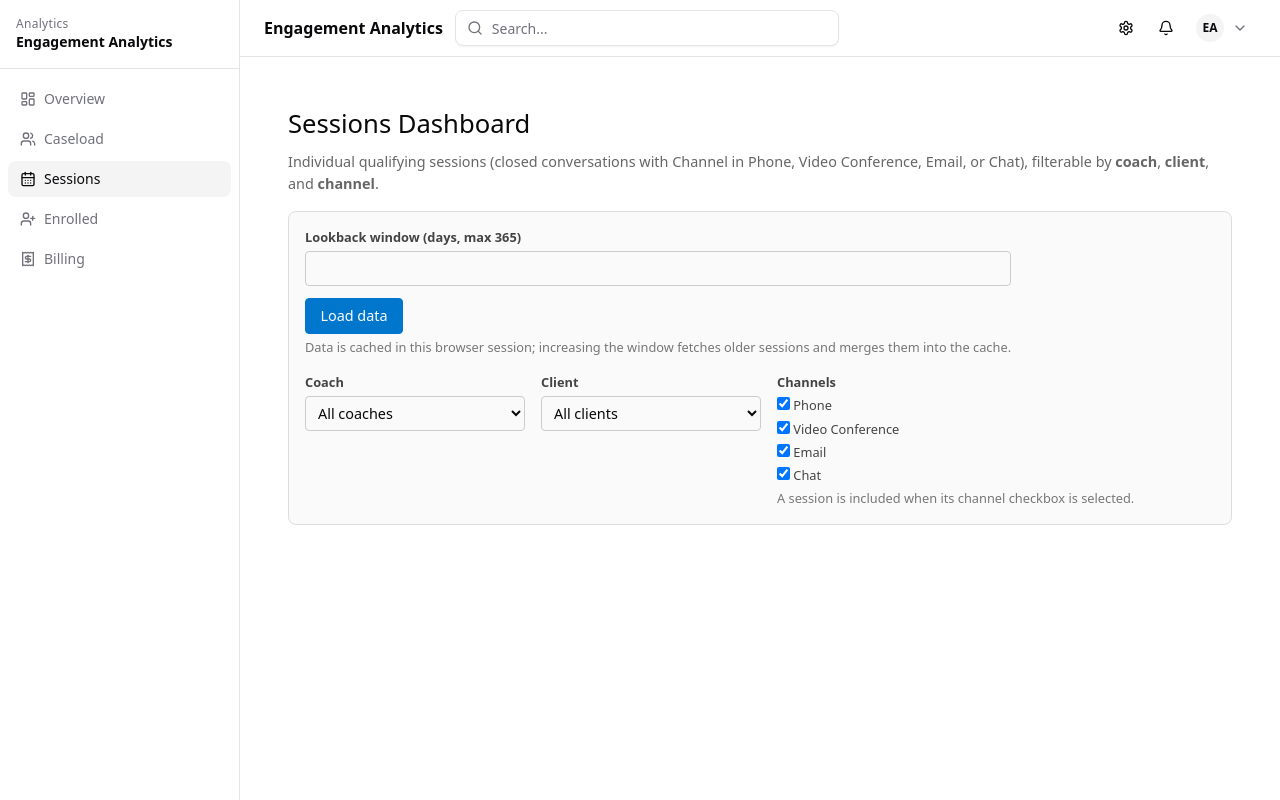
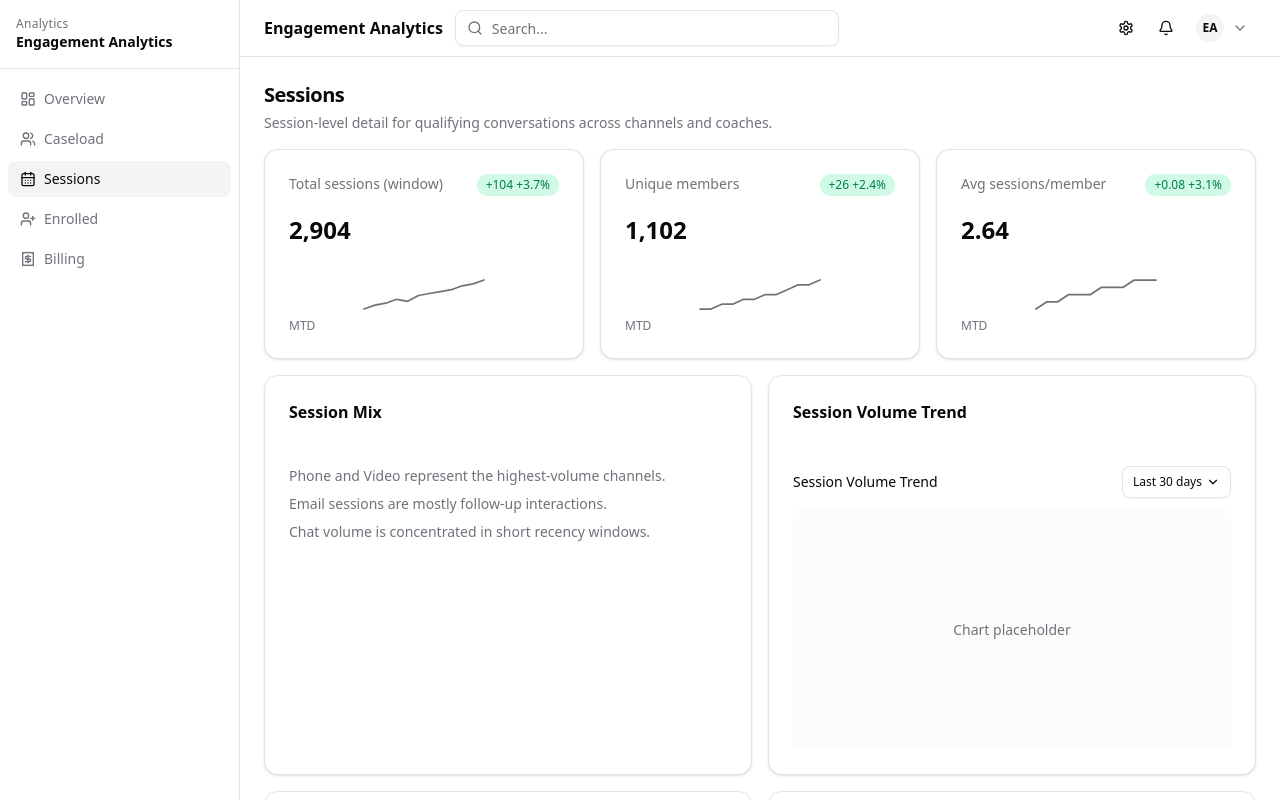
Before and after one commit to k-coyle/intercom-svelte-app, a SvelteKit app: page /engagement/sessions in a window 1280 px wide. Shown: the top 800 px of the page. Built offline with nearby package versions, Linux system fonts and the light colour scheme.

Commit message:
feat(ui): wire sessions route to report canvas

```diff
--- a/src/routes/engagement/sessions/+page.svelte
+++ b/src/routes/engagement/sessions/+page.svelte
@@ -13,6 +13,7 @@
     formatUnixDate,
     parseLookbackDays
   } from '$lib/client/report-utils';
+  import ReportCanvas from '$lib/components/report/ReportCanvas.svelte';
 
   type SessionChannel = 'Phone' | 'Video Conference' | 'Email' | 'Chat';
 
@@ -322,238 +323,4 @@
   });
 </script>
 
-<style>
-  .page {
-    padding: 1.5rem;
-    max-width: 1200px;
-    margin: 0 auto;
-    font-family: system-ui, -apple-system, BlinkMacSystemFont, 'Segoe UI', sans-serif;
-  }
-
-  h1 {
-    font-size: 1.6rem;
-    margin-bottom: 0.5rem;
-  }
-
-  .subtitle {
-    color: #666;
-    font-size: 0.9rem;
-    margin-bottom: 1rem;
-  }
-
-  .filters {
-    display: flex;
-    flex-wrap: wrap;
-    gap: 1rem;
-    padding: 1rem;
-    margin-bottom: 1.5rem;
-    border-radius: 0.5rem;
-    border: 1px solid #ddd;
-    background: #fafafa;
-  }
-
-  .filter-group {
-    display: flex;
-    flex-direction: column;
-    gap: 0.25rem;
-    min-width: 220px;
-  }
-
-  .filter-group label {
-    font-size: 0.8rem;
-    font-weight: 600;
-    color: #444;
-  }
-
-  select,
-  input[type='number'] {
-    padding: 0.35rem 0.5rem;
-    border-radius: 0.25rem;
-    border: 1px solid #ccc;
-    font-size: 0.9rem;
-  }
-
-  .channel-checkboxes {
-    display: flex;
-    flex-direction: column;
-    gap: 0.25rem;
-  }
-
-  .channel-checkboxes label {
-    font-weight: 400;
-  }
-
-  button.reload {
-    margin-top: 0.5rem;
-    align-self: flex-start;
-    padding: 0.4rem 0.9rem;
-    border-radius: 0.25rem;
-    border: 1px solid #0077cc;
-    background: #0077cc;
-    color: white;
-    font-size: 0.9rem;
-    cursor: pointer;
-  }
-
-  button.reload:disabled {
-    opacity: 0.5;
-    cursor: default;
-  }
-
-  .error {
-    color: #b00020;
-    margin-bottom: 1rem;
-  }
-
-  .muted {
-    color: #777;
-    font-size: 0.8rem;
-  }
-
-  table {
-    width: 100%;
-    border-collapse: collapse;
-    margin-bottom: 1.5rem;
-    font-size: 0.9rem;
-  }
-
-  th,
-  td {
-    padding: 0.5rem 0.6rem;
-    border: 1px solid #ddd;
-    text-align: left;
-    vertical-align: top;
-  }
-
-  thead {
-    background: #f3f3f3;
-  }
-
-  .pill {
-    display: inline-block;
-    padding: 0.1rem 0.35rem;
-    border-radius: 999px;
-    background: #eee;
-    font-size: 0.75rem;
-    margin-right: 0.25rem;
-    margin-bottom: 0.1rem;
-    white-space: nowrap;
-  }
-</style>
-
-<div class="page">
-  <h1>Sessions Dashboard</h1>
-  <div class="subtitle">
-    Individual qualifying sessions (closed conversations with Channel in Phone, Video Conference,
-    Email, or Chat), filterable by <strong>coach</strong>, <strong>client</strong>, and
-    <strong>channel</strong>.
-  </div>
-
-  {#if error}
-    <div class="error">Error: {error}</div>
-  {/if}
-
-  <div class="filters">
-    <div class="filter-group">
-      <label for="lookback">Lookback window (days, max 365)</label>
-      <input
-        id="lookback"
-        type="number"
-        min="1"
-        max={MAX_LOOKBACK_DAYS}
-        bind:value={selectedLookbackDays}
-      />
-      <button class="reload" on:click={loadReport} disabled={loading}>
-        {#if loading}
-          Loading…
-        {:else if report}
-          Reload data
-        {:else}
-          Load data
-        {/if}
-      </button>
-      {#if progressText}
-        <div class="muted">{progressText}</div>
-      {:else}
-        <div class="muted">
-          Data is cached in this browser session; increasing the window fetches older sessions and
-          merges them into the cache.
-        </div>
-      {/if}
-    </div>
-
-    <div class="filter-group">
-      <label for="coach">Coach</label>
-      <select id="coach" bind:value={selectedCoachId}>
-        <option value="">All coaches</option>
-        {#each uniqueCoaches as coach}
-          <option value={coach.id}>{coach.name} ({coach.id})</option>
-        {/each}
-      </select>
-    </div>
-
-    <div class="filter-group">
-      <label for="client">Client</label>
-      <select id="client" bind:value={selectedClient}>
-        <option value="">All clients</option>
-        {#each uniqueClients as c}
-          <option value={c}>{c}</option>
-        {/each}
-      </select>
-    </div>
-
-    <div class="filter-group">
-      <label>Channels</label>
-      <div class="channel-checkboxes">
-        {#each allChannels as ch}
-          <label>
-            <input type="checkbox" bind:checked={selectedChannels[ch]} />
-            {ch}
-          </label>
-        {/each}
-      </div>
-      <div class="muted">A session is included when its channel checkbox is selected.</div>
-    </div>
-  </div>
-
-  {#if loading && !report}
-    <p>Loading sessions…</p>
-  {:else if report}
-    <div class="muted" style="margin-bottom: 0.75rem;">
-      Generated at {new Date(report.generatedAt).toLocaleString()} · Cached lookback = {report.lookbackDays} days ·
-      Sessions cached: {report.summary.totalSessions} · Unique members: {report.summary.uniqueMembers}
-    </div>
-
-    <table>
-      <thead>
-        <tr>
-          <th>Date</th>
-          <th>Channel</th>
-          <th>Coach</th>
-          <th>Member</th>
-          <th>Client</th>
-          <th>Days since</th>
-        </tr>
-      </thead>
-      <tbody>
-        {#each filteredSessions.slice(0, 2000) as s}
-          <tr>
-            <td>{formatUnixDate(s.time, true)}</td>
-            <td><span class="pill">{s.channel}</span></td>
-            <td>{s.coachName || s.coachId || '—'}</td>
-            <td>
-              {s.memberName || '(no name)'}
-              <div class="muted">{s.memberEmail || ''}</div>
-            </td>
-            <td>{s.client || '—'}</td>
-            <td>{daysSince(s.time).toFixed(1)}</td>
-          </tr>
-        {/each}
-      </tbody>
-    </table>
-
-    {#if filteredSessions.length > 2000}
-      <div class="muted">Showing first 2000 sessions (of {filteredSessions.length}). Add filters to narrow.</div>
-    {/if}
-  {/if}
-</div>
+<ReportCanvas reportKey="sessions" />
```
